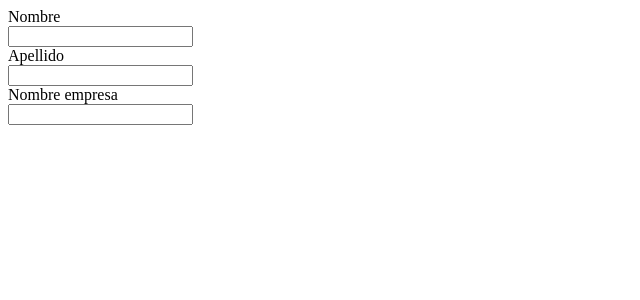
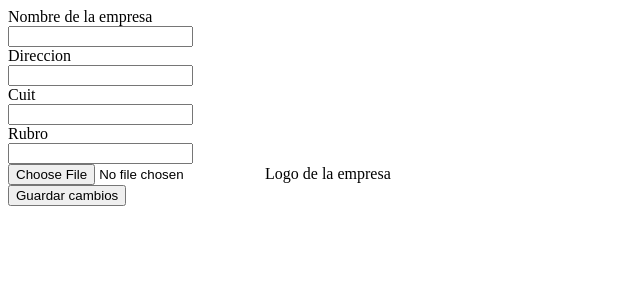
Before and after one commit to ocenturion/ecommerce, a PHP site: page /misDatos.php in a window 1280 px wide. Shown: the top 300 px of the page, without its empty margins (0-640 px from the left). Run offline with PHP 8.4, Linux system fonts and the light colour scheme.

Commit message:
OC - cambios cambios

```diff
--- a/adminEcommerce.php
+++ b/adminEcommerce.php
@@ -43,9 +43,9 @@
 
     <script src="https://cdn.jsdelivr.net/npm/popper.js@1.16.1/dist/umd/popper.min.js" integrity="sha384-9/reFTGAW83EW2RDu2S0VKaIzap3H66lZH81PoYlFhbGU+6BZp6G7niu735Sk7lN" crossorigin="anonymous"></script>
     <script src="https://stackpath.bootstrapcdn.com/bootstrap/4.5.2/js/bootstrap.min.js" integrity="sha384-B4gt1jrGC7Jh4AgTPSdUtOBvfO8shuf57BaghqFfPlYxofvL8/KUEfYiJOMMV+rV" crossorigin="anonymous"></script>
+    <script src="adminEcommerce_editar.js"></script>
     <script src="adminEcommerce.js"></script>
     <script src="adminEcommerce_agregar.js"></script>
-    <script src="adminEcommerce_editar.js"></script>
     <script src="adminEcommerce_eliminar.js"></script>
 </body>
 </html>
--- a/menuAdmin.php
+++ b/menuAdmin.php
@@ -9,15 +9,14 @@
 		  	<div class="form-group col-lg-11 my-0">
 		  	</div>
 		  	<div class="form-group col-lg-1 my-0">
-                <button class="btn btn-outline-light my-2" type="submit">
-                    <a href="salir.php">Salir</a>
+                <a href="salir.php" class="btn btn-outline-light my-2">Salir
 
                     <svg width="1em" height="1em" viewBox="0 0 16 16" class="bi bi-door-open" fill="currentColor" xmlns="http://www.w3.org/2000/svg">
                         <path fill-rule="evenodd" d="M1 15.5a.5.5 0 0 1 .5-.5h13a.5.5 0 0 1 0 1h-13a.5.5 0 0 1-.5-.5zM11.5 2H11V1h.5A1.5 1.5 0 0 1 13 2.5V15h-1V2.5a.5.5 0 0 0-.5-.5z"/>
                         <path fill-rule="evenodd" d="M10.828.122A.5.5 0 0 1 11 .5V15h-1V1.077l-6 .857V15H3V1.5a.5.5 0 0 1 .43-.495l7-1a.5.5 0 0 1 .398.117z"/>
                         <path d="M8 9c0 .552.224 1 .5 1s.5-.448.5-1-.224-1-.5-1-.5.448-.5 1z"/>
                     </svg>
-                </button>
+                </a>
 		  	</div>
 	  	</div>
     </div>
--- a/misDatos.php
+++ b/misDatos.php
@@ -1,19 +1,41 @@
 <h3 class="text-center mt-4" id="tituloMisDatos"></h3>
 
-<div>
-    <div class="input-group-prepend">
-        <span class="input-group-text" id="inputGroup-sizing-sm">Nombre</span>
+<div class="container-fluid border border-white bg-light rounded">
+    <div class="row m-3">
+        <div class="col-4">
+            <img src="" alt="">
         </div>
-    <input id="nombre" type="text" class="form-control" aria-label="Sizing example input" aria-describedby="inputGroup-sizing-sm">
-
+        <div class="col-8">
             <div class="input-group input-group-sm mb-3">
                 <div class="input-group-prepend">
-        <span class="input-group-text" id="inputGroup-sizing-sm">Apellido</span>
+                    <span class="input-group-text">Nombre de la empresa</span>
                 </div>
-    <input id="apellido"  type="text" class="form-control" aria-label="Sizing example input" aria-describedby="inputGroup-sizing-sm">
+                <input id="nombreEmpresa" type="text" class="form-control" aria-label="Sizing example input" aria-describedby="inputGroup-sizing-sm">
+            </div>
             <div class="input-group input-group-sm mb-3">
                 <div class="input-group-prepend">
-        <span class="input-group-text" id="inputGroup-sizing-sm">Nombre empresa</span>
+                    <span class="input-group-text">Direccion</span>
                 </div>
-    <input id="nombreEmpresa"  type="text" class="form-control" aria-label="Sizing example input" aria-describedby="inputGroup-sizing-sm">
+                <input id="direccion"  type="text" class="form-control" aria-label="Sizing example input" aria-describedby="inputGroup-sizing-sm">
             </div>
+            <div class="input-group input-group-sm mb-3">
+                <div class="input-group-prepend">
+                    <span class="input-group-text">Cuit</span>
+                </div>
+                <input id="cuit"  type="text" class="form-control" aria-label="Sizing example input" aria-describedby="inputGroup-sizing-sm">
+            </div>
+            <div class="input-group input-group-sm mb-3">
+                <div class="input-group-prepend">
+                    <span class="input-group-text">Rubro</span>
+                </div>
+                <input id="rubro"  type="text" class="form-control" aria-label="Sizing example input" aria-describedby="inputGroup-sizing-sm">
+            </div>
+            <div class="custom-file mb-3">
+                <input id="logo"  type="file" class="custom-file-input" aria-label="Sizing example input" aria-describedby="inputGroup-sizing-sm">
+                <label class="custom-file-label" for="validatedCustomFile">Logo de la empresa</label>
+            </div>
+
+            <button class="btn btn-primary">Guardar cambios</button>
+        </div>
+    </div>
+</div>
```
Also changed, not shown: adminEcommerce.js (+8 -3 lines), carrito.php (+5 -18 lines). Lines whose indentation alone changed are shown as unchanged.
